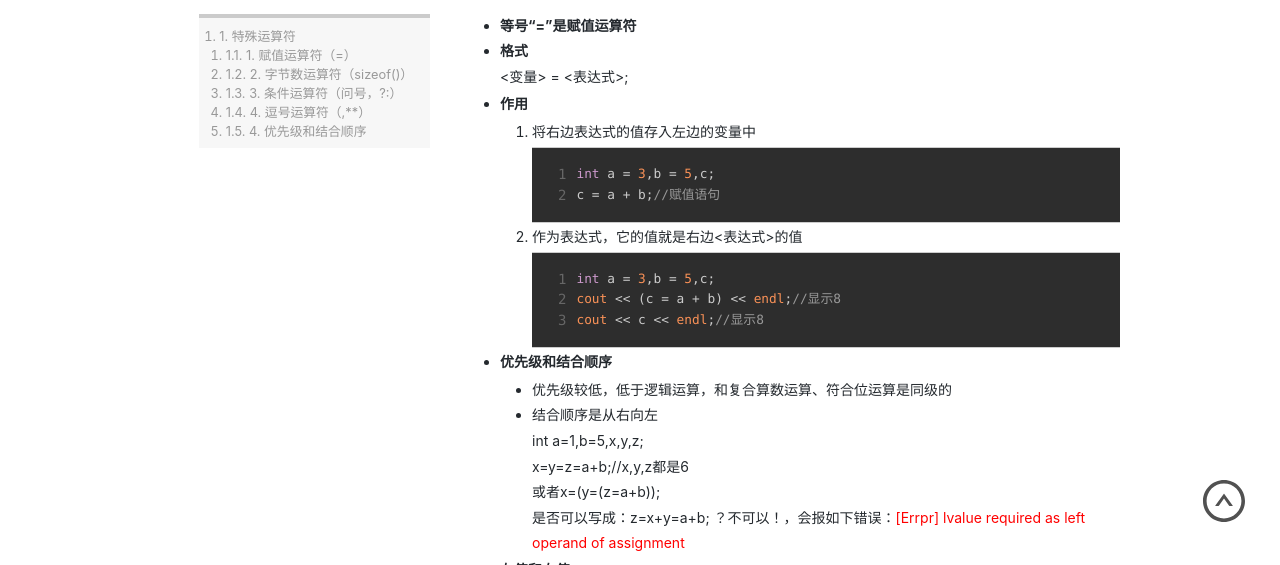
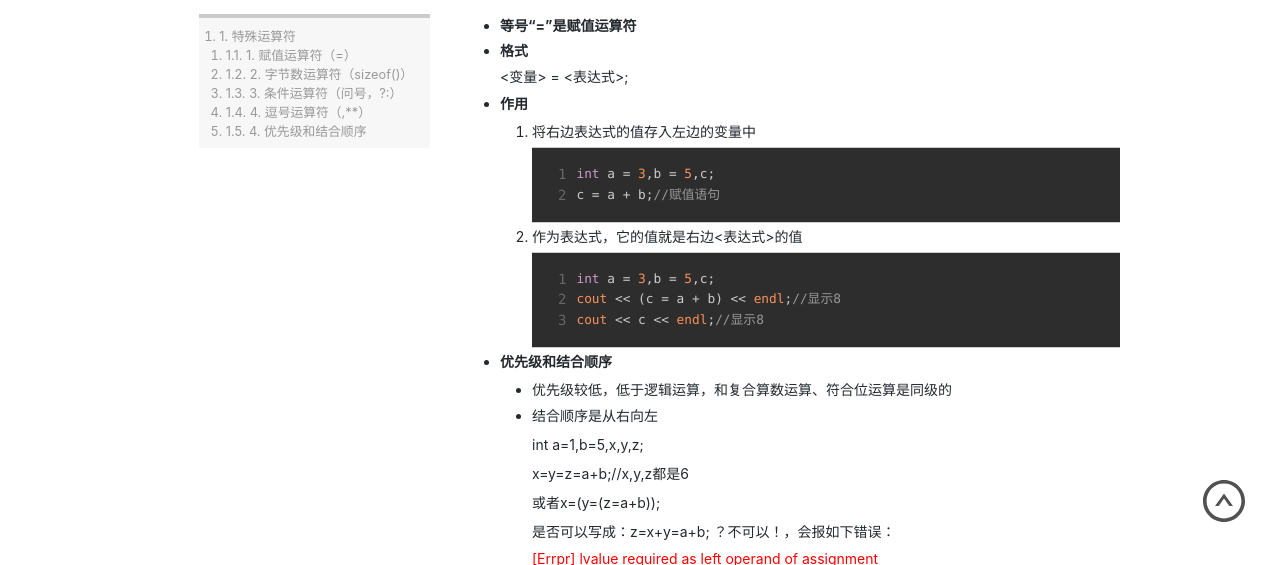
Before and after one commit to wyf237/wyf237.github.io, a plain HTML site: page 2019/09/07/【C++基础】013特殊运算符/index.html in a window 1280 px wide. Shown: the part 387-952 px from the top of the page. Drawn offline with nearby package versions, Linux system fonts and the light colour scheme; some packages are replaced by stand-ins of ours.

Commit message:
Site updated: 2019-09-07 18:27:01

```diff
--- a/2019/09/07/【C++基础】013特殊运算符/index.html
+++ b/2019/09/07/【C++基础】013特殊运算符/index.html
@@ -75,7 +75,8 @@
 <li><p><strong>优先级和结合顺序</strong></p>
 <ul>
 <li>优先级较低，低于逻辑运算，和复合算数运算、符合位运算是同级的</li>
-<li>结合顺序是从右向左<br>int a=1,b=5,x,y,z;<br>x=y=z=a+b;//x,y,z都是6<br>或者x=(y=(z=a+b));<br>是否可以写成：z=x+y=a+b; ？不可以！，会报如下错误：<font color="red">[Errpr] lvalue required as left operand of assignment</font>
+<li><p>结合顺序是从右向左<br>int a=1,b=5,x,y,z;<br>x=y=z=a+b;//x,y,z都是6<br>或者x=(y=(z=a+b));<br>是否可以写成：z=x+y=a+b; ？不可以！，会报如下错误：</p>
+<font color="red">[Errpr] lvalue required as left operand of assignment</font>
 </li>
 </ul>
 </li>
```
